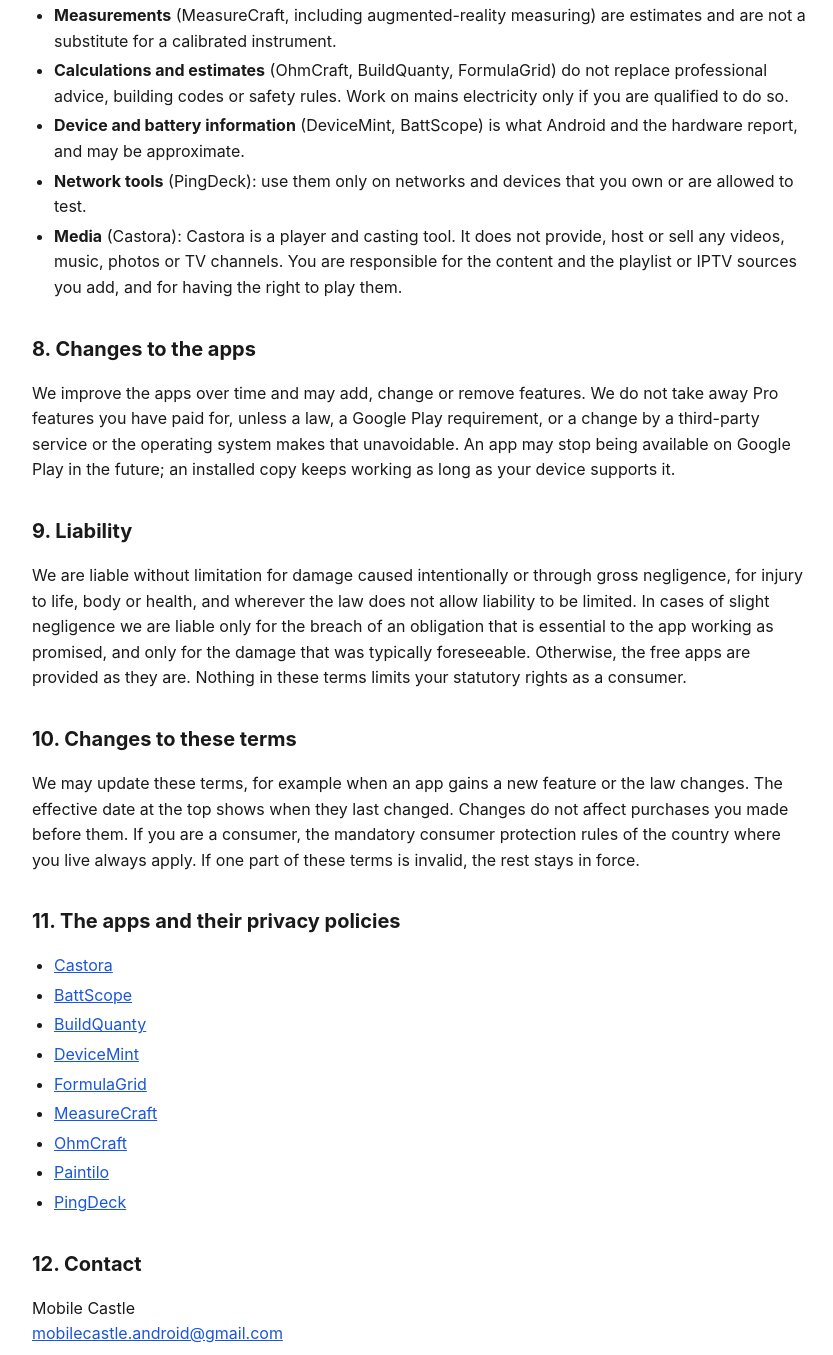
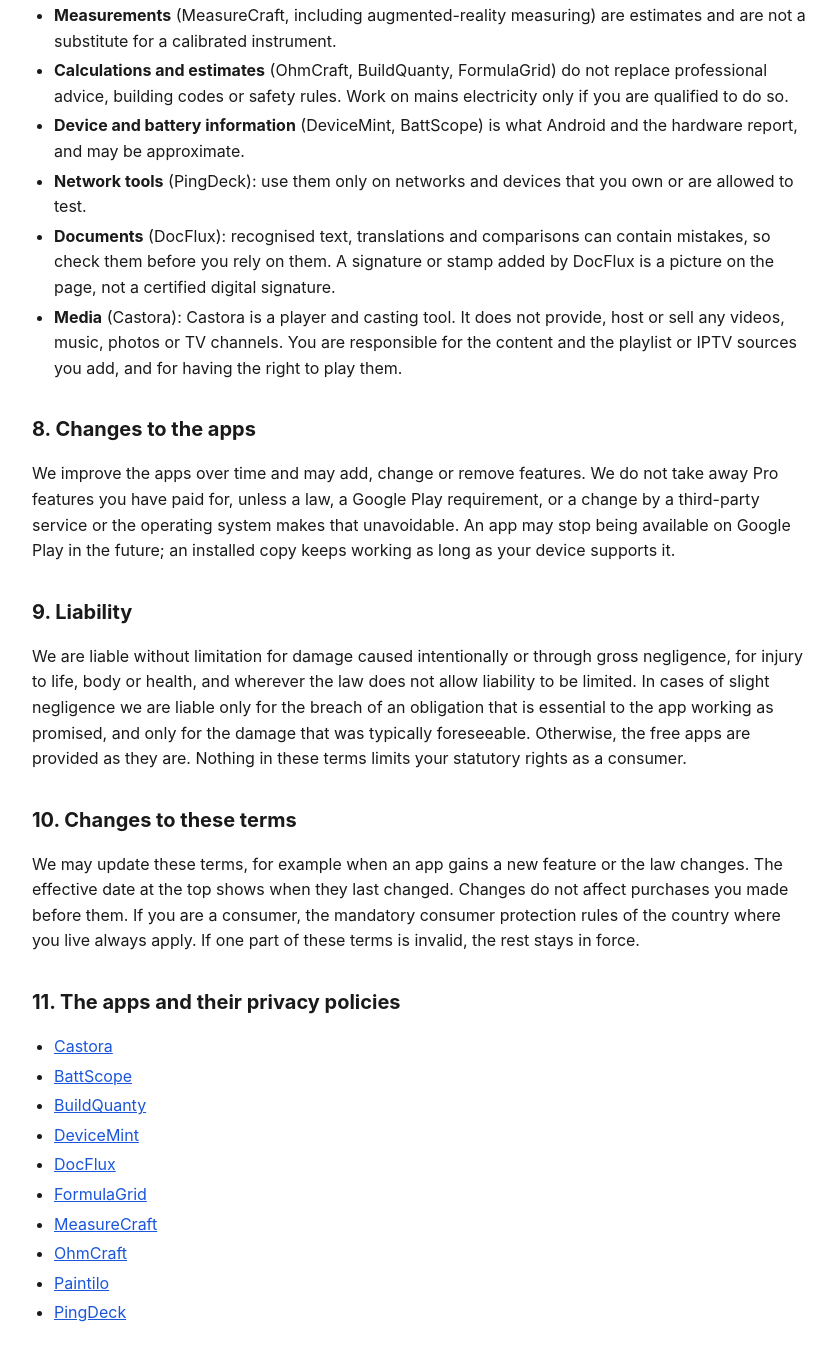
Before and after one commit to mobilecastle-apps/mobilecastle-apps.github.io, a plain HTML site: page terms.html in a window 1280 px wide. Shown: the part 2179-3534 px from the top of the page, without its empty margins (218-1051 px from the left). Drawn offline with Linux system fonts and the light colour scheme.

Commit message:
Terms: DocFlux in section 11, and its caution in section 7

```diff
--- a/terms.html
+++ b/terms.html
@@ -156,6 +156,10 @@
         what Android and the hardware report, and may be approximate.</li>
       <li><strong>Network tools</strong> (PingDeck): use them only on networks and
         devices that you own or are allowed to test.</li>
+      <li><strong>Documents</strong> (DocFlux): recognised text, translations and
+        comparisons can contain mistakes, so check them before you rely on them. A
+        signature or stamp added by DocFlux is a picture on the page, not a certified
+        digital signature.</li>
       <li><strong>Media</strong> (Castora): Castora is a player and casting tool. It
         does not provide, host or sell any videos, music, photos or TV channels. You
         are responsible for the content and the playlist or IPTV sources you add, and
@@ -197,6 +201,7 @@
       <li><a href="https://mobilecastle-apps.github.io/battscope.html">BattScope</a></li>
       <li><a href="https://mobilecastle-apps.github.io/buildquanty.html">BuildQuanty</a></li>
       <li><a href="https://mobilecastle-apps.github.io/devicemint.html">DeviceMint</a></li>
+      <li><a href="https://mobilecastle-apps.github.io/docflux.html">DocFlux</a></li>
       <li><a href="https://mobilecastle-apps.github.io/formulagrid.html">FormulaGrid</a></li>
       <li><a href="https://mobilecastle-apps.github.io/measurecraft.html">MeasureCraft</a></li>
       <li><a href="https://mobilecastle-apps.github.io/ohmcraft.html">OhmCraft</a></li>
```
